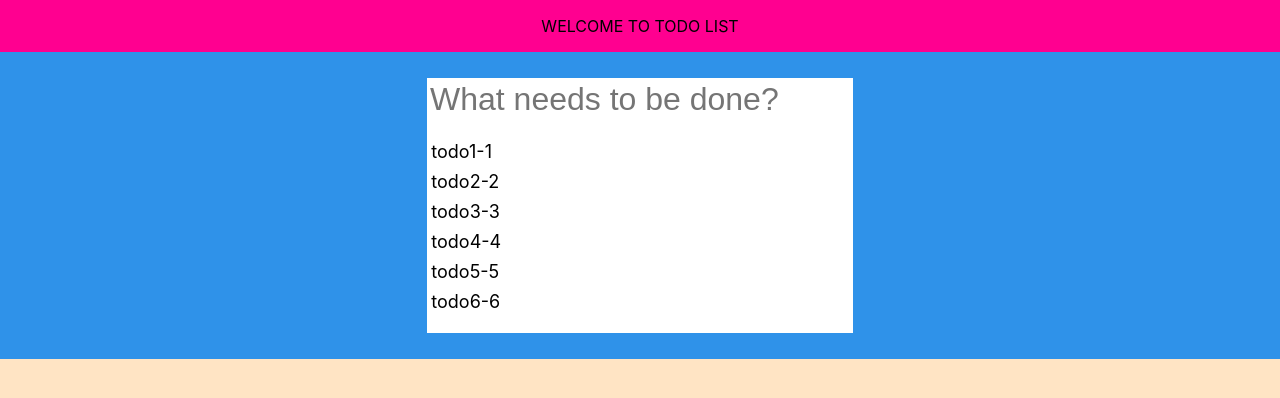
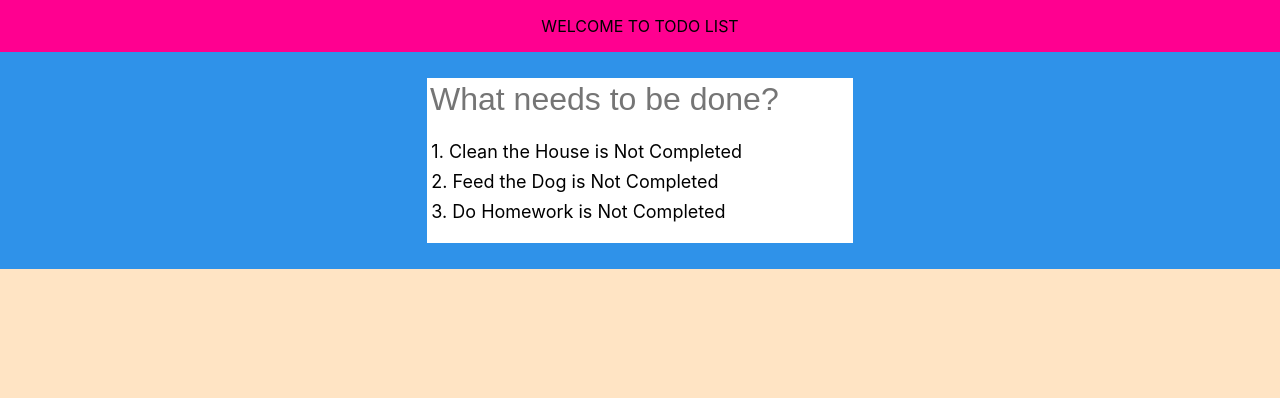
Before and after one commit to JustinLohKingWei/todo_todo, a React (Create React App) app: page / in a window 1280 px wide. Shown: the top 398 px of the page. Built offline with nearby package versions, Linux system fonts and the light colour scheme.

Commit message:
Implemented ability to add to list using hooks

```diff
--- a/src/components/InputBox.tsx
+++ b/src/components/InputBox.tsx
@@ -1,4 +1,6 @@
+import { useState } from "react";
 import styled from "styled-components";
+import { todoItemProp, todoProp } from "../data/todoProps";
 import ListBox from "./ListBox";
 
 const InputBoxContainer = styled.div`
@@ -16,7 +18,6 @@ const InputBoxRoot = styled.div`
   min-width: 20em;
   min-height: 1.5em;
   flex-direction: column;
-
 `;
 const InputBoxTextBox = styled.input`
   min-width: inherit;
@@ -27,18 +28,38 @@ const InputBoxTextBox = styled.input`
 `;
 
 function InputBox() {
-  const data = {
+  let todoList = {
     todoList: [
-      ["todo1", true],
-      ["todo2", false],
+      { name: "Clean the House", completed: false },
+      { name: "Feed the Dog", completed: false },
+      { name: "Do Homework", completed: false },
     ],
   };
+
+  const [todo, setTodo] = useState(todoList);
+  const [inputQuery, setInputQuery] = useState("");
 
   return (
     <InputBoxContainer>
       <InputBoxRoot>
-        <InputBoxTextBox placeholder="What needs to be done?" />
-        <ListBox/>
+        <InputBoxTextBox
+          placeholder="What needs to be done?"
+          onKeyPress={(event) => {
+            if (event.key === "Enter") {
+              const newTodoItem: todoItemProp = {
+                name: inputQuery,
+                completed: false,
+              };
+              let newTodo = { ...todo };
+              newTodo.todoList.push(newTodoItem);
+              setTodo(newTodo);
+            }
+          }}
+          onChange={(e) => {
+            setInputQuery(e.target.value);
+          }}
+        />
+        <ListBox {...todo} />
       </InputBoxRoot>
     </InputBoxContainer>
   );
--- a/src/components/ListBox.tsx
+++ b/src/components/ListBox.tsx
@@ -1,4 +1,5 @@
 import styled from "styled-components";
+import { todoItemProp, todoProp } from "../data/todoProps";
 
 const ListBoxRoot = styled.div`
   min-height: 1em;
@@ -7,34 +8,26 @@ const ListBoxRoot = styled.div`
   padding-bottom: 1em;
   background-color: #ffffff;
   display: flex;
-  flex-direction : column;
+  flex-direction: column;
 `;
 
 const ListBoxItem = styled.div`
-min-width: 100%;
-min-height: 1em ;
-font-size : large;
-margin: 0.25em
+  min-width: 100%;
+  min-height: 1em;
+  font-size: large;
+  margin: 0.25em;
 `;
 
-function ListBox() {
-  const listData = {
-    todoList: [
-      ["todo1", true],
-      ["todo2", false],
-      ["todo3", false],
-      ["todo4", false],
-      ["todo5", false],
-      ["todo6", false],
-    ],
-  };
+function ListBox( listData : todoProp) {
 
   return (
     <ListBoxRoot>
       {listData.todoList.map((data, index) => {
-        return <ListBoxItem>
-            {data[0]}-{index+1}
-        </ListBoxItem>;
+        return (
+          <ListBoxItem>
+            {index+1}. {data.name} is {data.completed? "Completed":"Not Completed"}
+          </ListBoxItem>
+        );
       })}
     </ListBoxRoot>
   );
--- a/src/data/todo.json
+++ /dev/null
@@ -1,6 +0,0 @@
-{
-  "todoList": [
-    ["todo1", true],
-    ["todo2", false]
-  ]
-}
--- /dev/null
+++ b/src/data/todoProps.ts
@@ -0,0 +1,11 @@
+type todoItemProp = {
+  name: string
+  completed: boolean
+};
+
+type todoProp = {
+  todoList: todoItemProp[]
+}
+
+
+export type {todoItemProp , todoProp}
```
